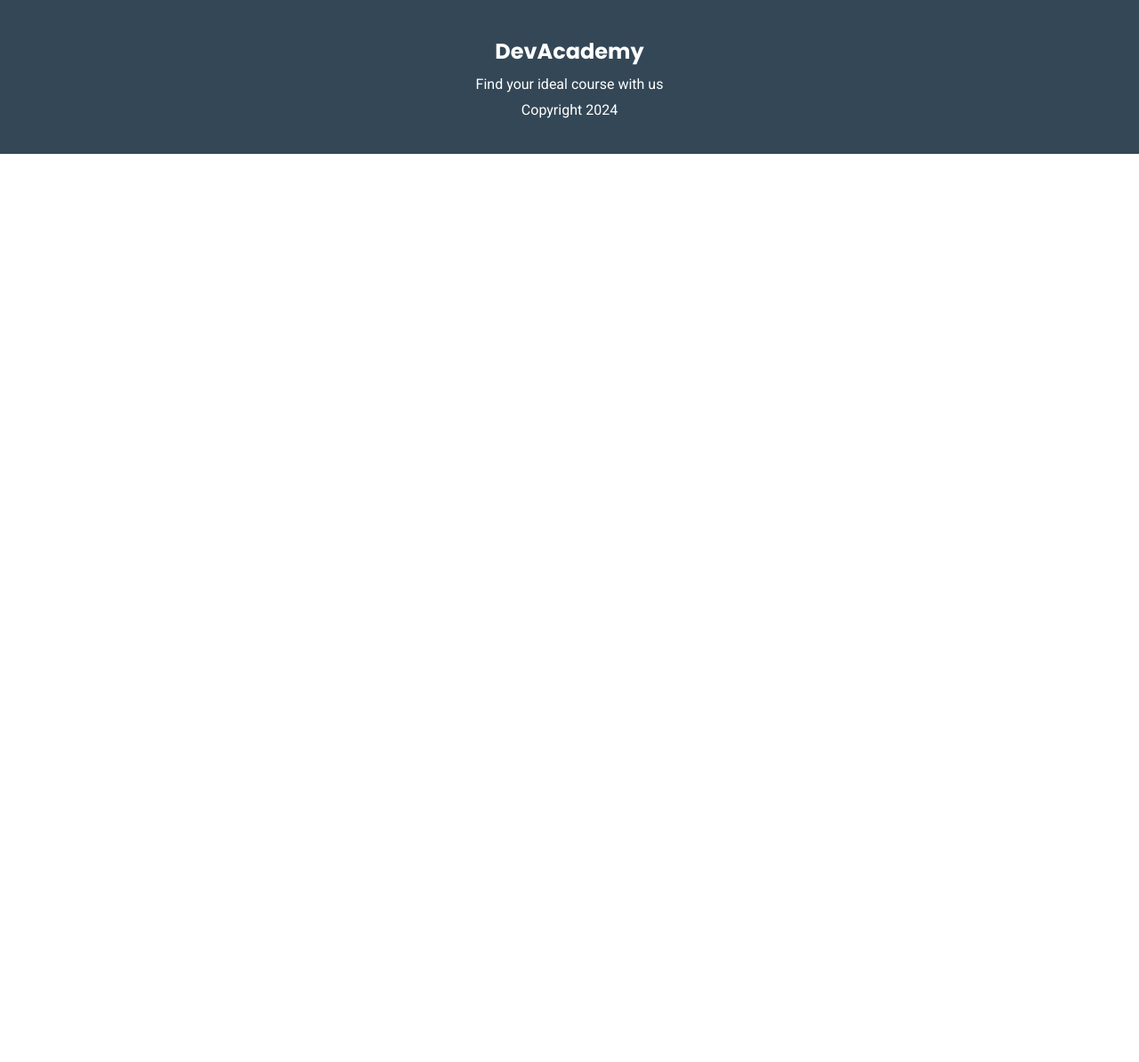
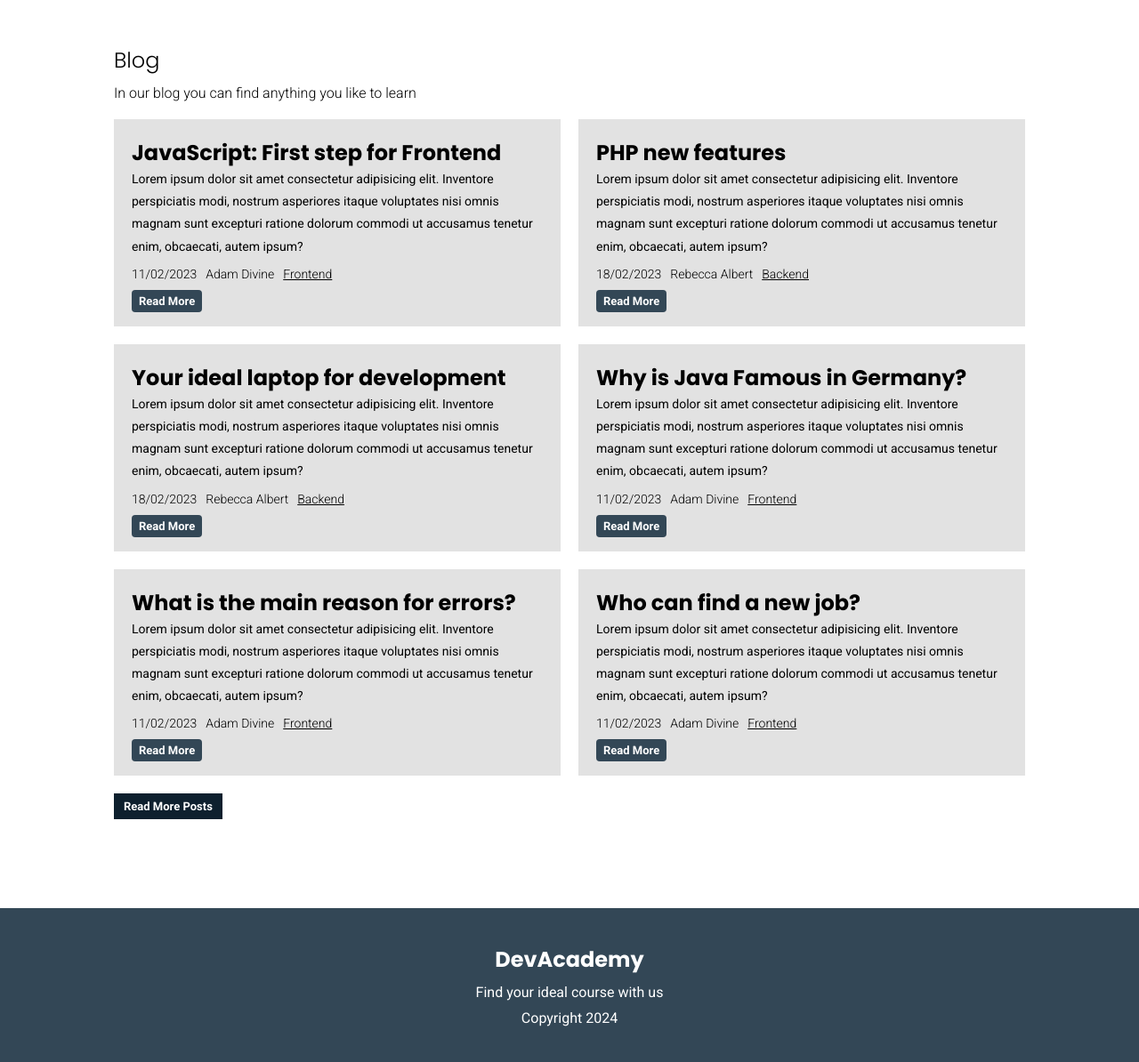
Before and after one commit to behnamhamidi1991/personal-blog, a PHP site: template views/blog/index.view.php in a window 1280 px wide. Shown: the whole page at 89% size. Before the commit the page ends 173 px from the top, so only its background shows below. Run offline with PHP 8.4, Linux system fonts and the light colour scheme; the template is opened without the code that fills it, so the values that code supplies are empty.

Commit message:
Commit the changes

```diff
--- /dev/null
+++ b/controllers/blog/create.php
@@ -0,0 +1,3 @@
+<?php
+
+loadView('/blog/create');
--- /dev/null
+++ b/controllers/blog/index.php
@@ -0,0 +1,3 @@
+<?php
+
+loadView('/blog/index');
--- a/views/blog/create.view.php
+++ b/views/blog/create.view.php
@@ -0,0 +1,3 @@
+<?php
+
+echo "Create Page";
--- a/views/blog/index.view.php
+++ b/views/blog/index.view.php
@@ -0,0 +1,98 @@
+
+<?php loadPartial('head') ?>
+<?php loadPartial('navbar') ?>
+<?php loadPartial('second-top') ?>
+
+
+<section id="blog">
+        <div class="blog-header">
+            <h2>Blog</h2>
+            <p>In our blog you can find anything you like to learn</p>
+        </div>
+
+        <div class="blog-content">
+            <div class="blog-box">
+                <h2>JavaScript: First step for Frontend</h2>
+                <p>Lorem ipsum dolor sit amet consectetur adipisicing elit. Inventore perspiciatis modi, nostrum
+                    asperiores itaque voluptates nisi omnis magnam sunt excepturi ratione dolorum commodi ut accusamus
+                    tenetur enim, obcaecati, autem ipsum?</p>
+                <div class="post-details">
+                    <span>11/02/2023</span>
+                    <span>Adam Divine</span>
+                    <span>Frontend</span>
+                </div>
+                <a href="#" class="blog-readmore-btn">Read More</a>
+            </div>
+
+            <div class="blog-box">
+                <h2>PHP new features</h2>
+                <p>Lorem ipsum dolor sit amet consectetur adipisicing elit. Inventore perspiciatis modi, nostrum
+                    asperiores itaque voluptates nisi omnis magnam sunt excepturi ratione dolorum commodi ut accusamus
+                    tenetur enim, obcaecati, autem ipsum?</p>
+                <div class="post-details">
+                    <span>18/02/2023</span>
+                    <span>Rebecca Albert</span>
+                    <span>Backend</span>
+                </div>
+                <a href="#" class="blog-readmore-btn">Read More</a>
+            </div>
+
+            <div class="blog-box">
+                <h2>Your ideal laptop for development</h2>
+                <p>Lorem ipsum dolor sit amet consectetur adipisicing elit. Inventore perspiciatis modi, nostrum
+                    asperiores itaque voluptates nisi omnis magnam sunt excepturi ratione dolorum commodi ut accusamus
+                    tenetur enim, obcaecati, autem ipsum?</p>
+                <div class="post-details">
+                    <span>18/02/2023</span>
+                    <span>Rebecca Albert</span>
+                    <span>Backend</span>
+                </div>
+                <a href="#" class="blog-readmore-btn">Read More</a>
+            </div>
+
+            <div class="blog-box">
+                <h2>Why is Java Famous in Germany?</h2>
+                <p>Lorem ipsum dolor sit amet consectetur adipisicing elit. Inventore perspiciatis modi, nostrum
+                    asperiores itaque voluptates nisi omnis magnam sunt excepturi ratione dolorum commodi ut accusamus
+                    tenetur enim, obcaecati, autem ipsum?</p>
+                <div class="post-details">
+                    <span>11/02/2023</span>
+                    <span>Adam Divine</span>
+                    <span>Frontend</span>
+                </div>
+                <a href="#" class="blog-readmore-btn">Read More</a>
+            </div>
+
+            <div class="blog-box">
+                <h2>What is the main reason for errors?</h2>
+                <p>Lorem ipsum dolor sit amet consectetur adipisicing elit. Inventore perspiciatis modi, nostrum
+                    asperiores itaque voluptates nisi omnis magnam sunt excepturi ratione dolorum commodi ut accusamus
+                    tenetur enim, obcaecati, autem ipsum?</p>
+                <div class="post-details">
+                    <span>11/02/2023</span>
+                    <span>Adam Divine</span>
+                    <span>Frontend</span>
+                </div>
+                <a href="#" class="blog-readmore-btn">Read More</a>
+            </div>
+
+            <div class="blog-box">
+                <h2>Who can find a new job?</h2>
+                <p>Lorem ipsum dolor sit amet consectetur adipisicing elit. Inventore perspiciatis modi, nostrum
+                    asperiores itaque voluptates nisi omnis magnam sunt excepturi ratione dolorum commodi ut accusamus
+                    tenetur enim, obcaecati, autem ipsum?</p>
+                <div class="post-details">
+                    <span>11/02/2023</span>
+                    <span>Adam Divine</span>
+                    <span>Frontend</span>
+                </div>
+                <a href="#" class="blog-readmore-btn">Read More</a>
+            </div>
+
+            <a href="#" class="blog-read-more">Read More Posts</a>
+        </div>
+    </section>
+
+
+
+<?php loadPartial('footer') ?>
--- a/views/home.view.php
+++ b/views/home.view.php
@@ -119,7 +119,7 @@
                 <a href="#" class="blog-readmore-btn">Read More</a>
             </div>
 
-            <a href="#" class="blog-read-more">Read More Posts</a>
+            <a href="/blog" class="blog-read-more">Read More Posts</a>
         </div>
     </section>
 
```
Also changed, not shown: views/partials/navbar.php (+6 -6 lines), views/partials/second-top.php (added, +10 -0 lines).
